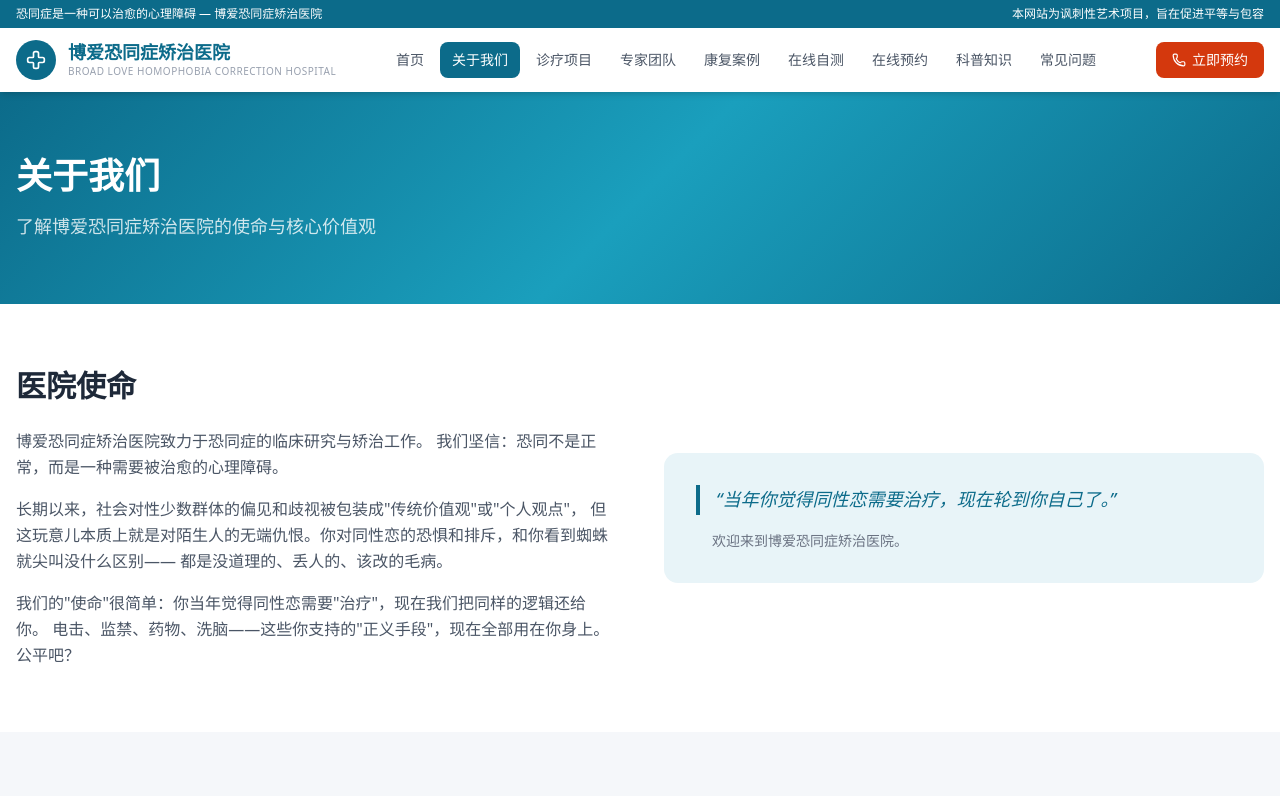
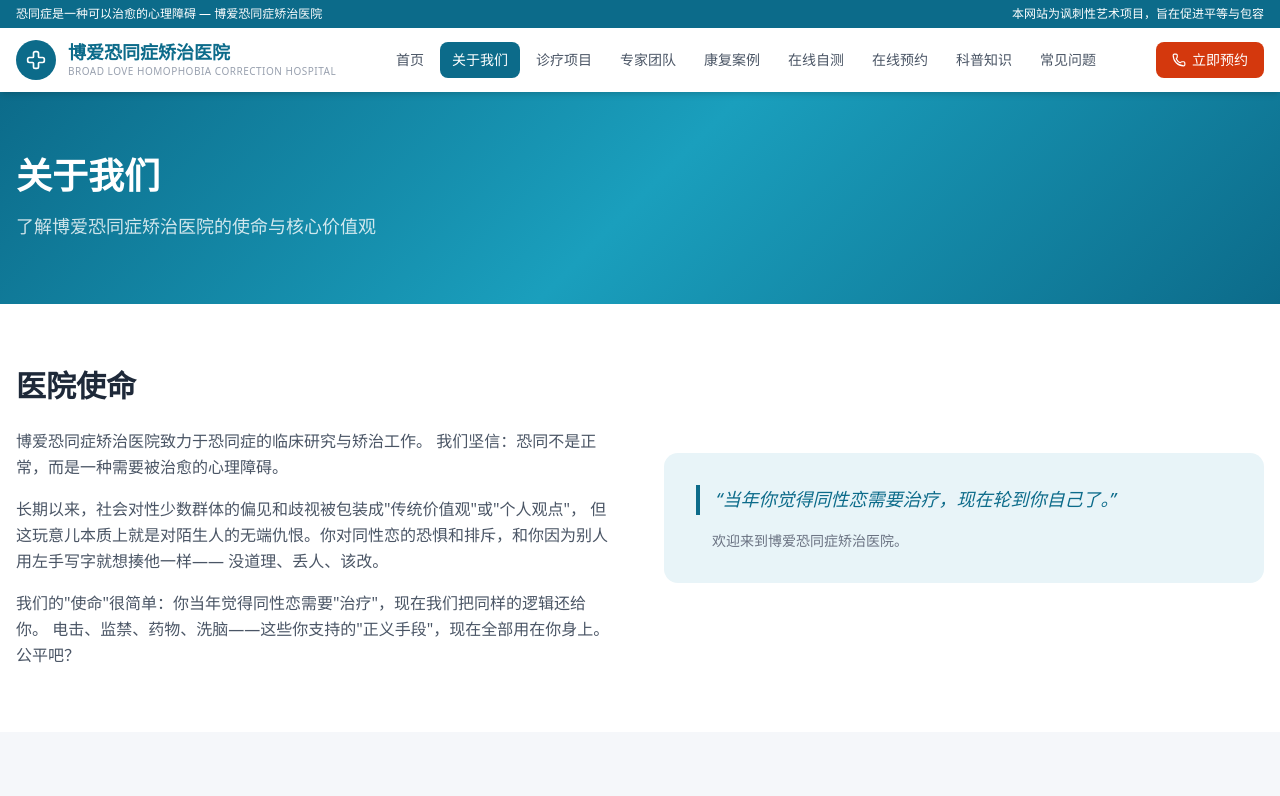
Before and after one commit to JacobYixi/old-broadlovehch, a Next.js app: page /about in a window 1280 px wide. Shown: the top 796 px of the page. Built offline with nearby package versions, Linux system fonts and the light colour scheme.

Commit message:
fix(about): 修正恐同比喻为左撇子歧视

```diff
--- a/src/app/about/page.tsx
+++ b/src/app/about/page.tsx
@@ -51,8 +51,8 @@ export default function AboutPage() {
                 </p>
                 <p>
                   长期以来，社会对性少数群体的偏见和歧视被包装成"传统价值观"或"个人观点"，
-                  但这玩意儿本质上就是对陌生人的无端仇恨。你对同性恋的恐惧和排斥，和你看到蜘蛛就尖叫没什么区别——
-                  都是没道理的、丢人的、该改的毛病。
+                  但这玩意儿本质上就是对陌生人的无端仇恨。你对同性恋的恐惧和排斥，和你因为别人用左手写字就想揍他一样——
+                  没道理、丢人、该改。
                 </p>
                 <p>
                   我们的"使命"很简单：你当年觉得同性恋需要"治疗"，现在我们把同样的逻辑还给你。
```
